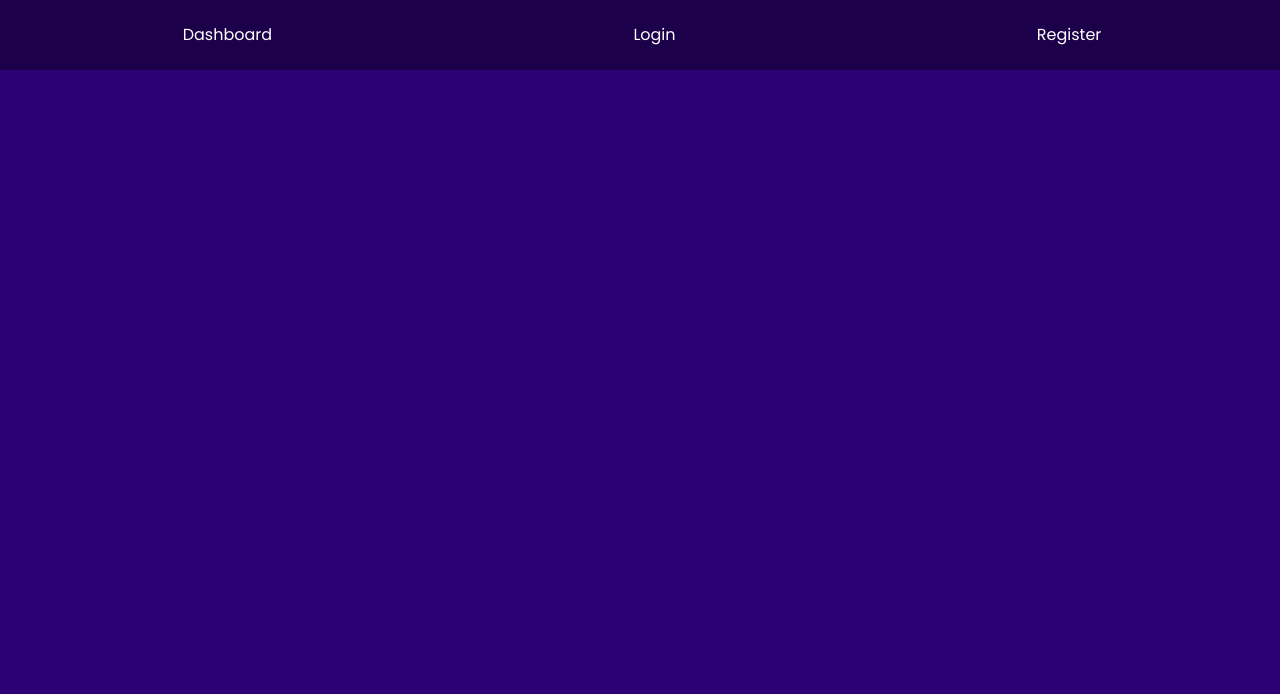
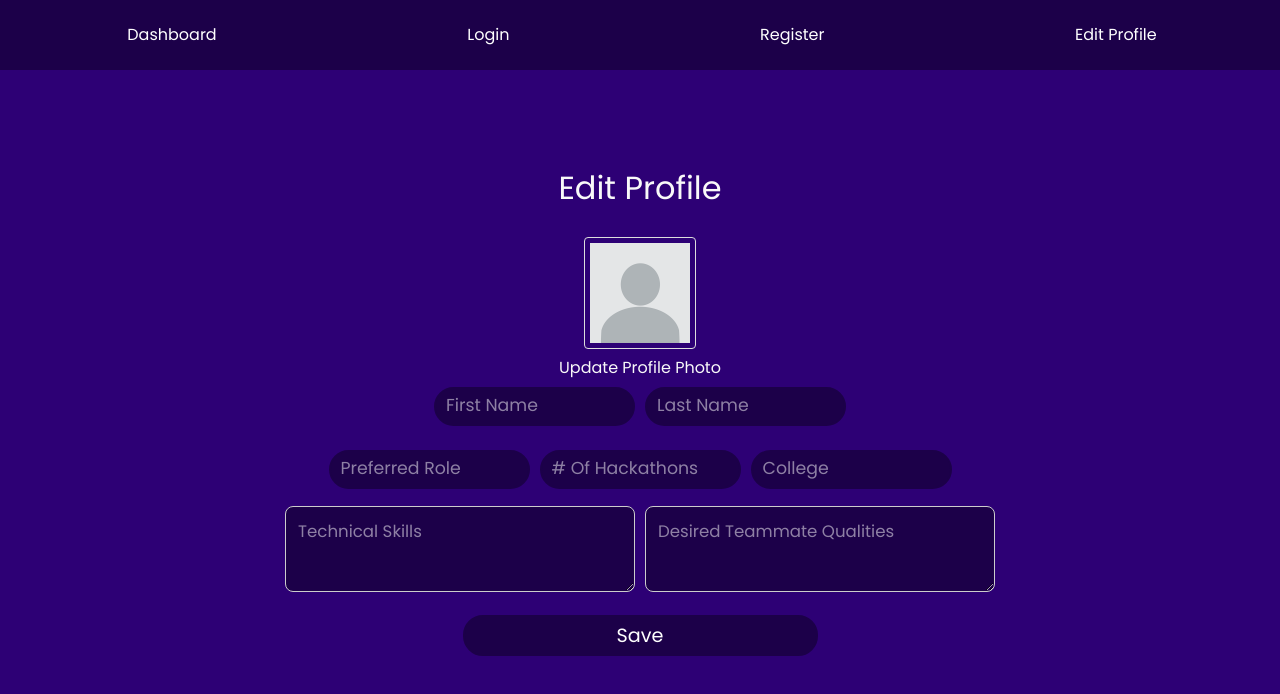
Before and after one commit to ihatepeanuts32/HackMate, a React (Vite) app in the folder frontend/: page /editProfile in a window 1280 px wide. Shown: the top 694 px of the page. Built offline with nearby package versions, Linux system fonts and the light colour scheme.

Commit message:
log in and edit profile pages

```diff
--- a/frontend/src/App.jsx
+++ b/frontend/src/App.jsx
@@ -6,6 +6,7 @@ import Navbar from './components/Navbar';
 import Dashboard from './pages/Dashboard';
 import Login from './pages/LogIn';
 import Register from './pages/Register';
+import EditProfile from './pages/EditProfile';
 
 
 function App() {
@@ -17,6 +18,7 @@ function App() {
           <Route path="/dashboard" element={<Dashboard/>}/>
           <Route path="/login" element={<Login/>}/>
           <Route path="/register" element={<Register/>}/>
+          <Route path="/editProfile" element={<EditProfile/>}/>
         </Routes>
     </Router>
   )
--- a/frontend/src/components/Navbar.jsx
+++ b/frontend/src/components/Navbar.jsx
@@ -20,6 +20,7 @@ const Navbar = () => {
         <li><Link to="/dashboard">Dashboard</Link></li>
         <li><Link to="/login">Login</Link></li>
         <li><Link to="/register">Register</Link></li>
+        <li><Link to="/editProfile">Edit Profile</Link></li>
       </ul>
     </nav>
   )
--- /dev/null
+++ b/frontend/src/pages/EditProfile.jsx
@@ -0,0 +1,70 @@
+import profileImage from "../assets/profile.png"
+import React, { useState } from "react";
+
+
+const EditProfile = () => {
+    const [profilePhoto, setProfilePhoto] = useState(profileImage);
+    const handleFileChange = (event) => {
+        const file = event.target.files[0];
+        if (file) {
+            setProfilePhoto(URL.createObjectURL(file));
+        }
+    };
+
+    return (
+        <div>
+            <h3>Edit Profile</h3>
+            {/* <img src="../assets/profile.png" id="profile-photo"></img>
+            <label for="input-file">Update Profile Photo</label>
+            <input type="file" accept="image/jpg, image/jpeg, image/png" id="input-file" className="photo-selector"></input> */}
+            <div>
+                <img src={profilePhoto} id="profile-photo"/>
+            </div>
+            <label htmlFor="input-file">Update Profile Photo</label>
+            <input type="file" accept="image/jpg, image/jpeg, image/png" id="input-file" className="photo-selector" onChange={handleFileChange} />
+        <div>
+            <form>
+        <div className="split-row">
+        <div>
+          <input type="text" name="firstName" placeholder = "First Name"/>
+        </div>
+        <div>
+          <input type="text" name="lastName" placeholder = "Last Name"/>
+        </div>
+        </div>
+        <div className="split-row">
+        <div>
+          <input type="text" name="preferredRole" placeholder = "Preferred Role"/>
+        </div>
+        <div>
+          <input type="text" name="hackathonsAttended" placeholder = "# Of Hackathons"/>
+        </div>
+        <div>
+          <input type="text" name="college" placeholder = "College"/>
+        </div>
+        </div>
+        <div className="split-row">
+        <div>
+          <textarea name="technicalSkills" placeholder = "Technical Skills" rows = {5} className="profile-textarea"/>
+        </div>
+        <div>
+          <textarea name="desiredTeammateQualities" placeholder = "Desired Teammate Qualities" rows = {5}  className="profile-textarea"/>
+        </div>
+        </div>
+        <button type="submit" className="submit-button">Save</button>
+      </form>
+        </div>
+        </div>
+    )
+}
+{/* <script>
+    let profilePhoto = document.getElementbyId("profile-photo");
+    let inputFile = document.getElementbyId("input-file");
+
+    inputFile.onchange= function()
+    {
+        profilePhoto.src = URL.createObjectURL(inputFile.files[0]);
+    }
+</script> */}
+
+export default EditProfile;
--- a/frontend/src/pages/LogIn.jsx
+++ b/frontend/src/pages/LogIn.jsx
@@ -1,7 +1,29 @@
+import hackmateLogo from "../assets/hackmateLogo.png"
 
 const Login = () => {
     return (
-        <div>Login page</div>
+        <div>
+        <div>
+            <div>
+                <img src={hackmateLogo} className="logo" alt="hackmate logo" />
+            </div>
+            <h2>HackMate</h2>
+        </div>
+        <div>
+            <form>
+                <div>
+                    <input type="text" name="username" placeholder = "Username"/>
+                </div>
+                <div>
+                    <input type="password" name="password" placeholder = "Password"/>
+                </div>
+            </form>
+            <div className="split-row">
+                <button type="submit" className="submit-button">Sign Up</button>
+                <button type="submit" className="submit-button">Log In</button>
+            </div>
+        </div>
+      </div>
     )
 }
 
--- a/frontend/src/pages/Register.jsx
+++ b/frontend/src/pages/Register.jsx
@@ -2,9 +2,9 @@
 const Register = () => {
     return (
         <div>
-            <h2>Register with HackMate</h2>
+            <h3>Register with HackMate</h3>
         <form>
-        <div className="first-row">
+        <div className="split-row">
         <div>
           <input type="text" name="firstName" placeholder = "First Name"/>
         </div>
--- a/frontend/src/styles/index.css
+++ b/frontend/src/styles/index.css
@@ -39,14 +39,19 @@ h1 {
 }
 
 h2 {
+  font-size: 4em;
+  line-height: .8;
+}
+
+h3 {
   font-size: 2em;
   line-height: 1.1;
 }
 
 button {
   width: 50%;
-  padding: 6px;
-  margin: 7px 0;
+  padding: 4px;
+  margin: 6px 0;
   box-sizing: border-box;
   border: 2px solid #1C0049;
   border-radius: 20px;
@@ -58,7 +63,7 @@ button {
 {
   background-color: #1C0049;
   color: white;
-  font-size: 1.3em;
+  font-size: 1.2em;
   font-weight: 500;
   font-family: inherit;
   cursor: pointer;
@@ -148,11 +153,20 @@ input{
   color: white;
 }
 
-.first-row
+/* .split-row
 {
   display: flex;
   gap: 1rem;
+} */
+
+.split-row {
+  display: flex;
+  justify-content: center;
+  align-items: center;
+  gap: 10px;
+  margin-bottom: 10px;
 }
+
 
 ::placeholder {
   color: white;
@@ -161,3 +175,28 @@ input{
   font-weight: 500;
   font-family: 'Poppins', sans-serif;
 }
+
+.profile-textarea {
+  /* width: 100%; */
+  width: 350px; /* wider horizontal space */
+  padding: 12px;
+  border: 1px solid #ccc;
+  background-color: #1C0049;
+  color: #ccc;
+  font-size: .8em;
+  border-radius: 8px;
+  resize: vertical; /* Allows the user to resize it vertically */
+  box-sizing: border-box;
+}
+
+input.photo-selector
+{
+  display:none;
+}
+
+img {
+  border: 1px solid #ddd;
+  border-radius: 4px;
+  padding: 5px;
+  width: 100px;
+}
```
Also changed, not shown: frontend/src/assets/profile.png (added).
